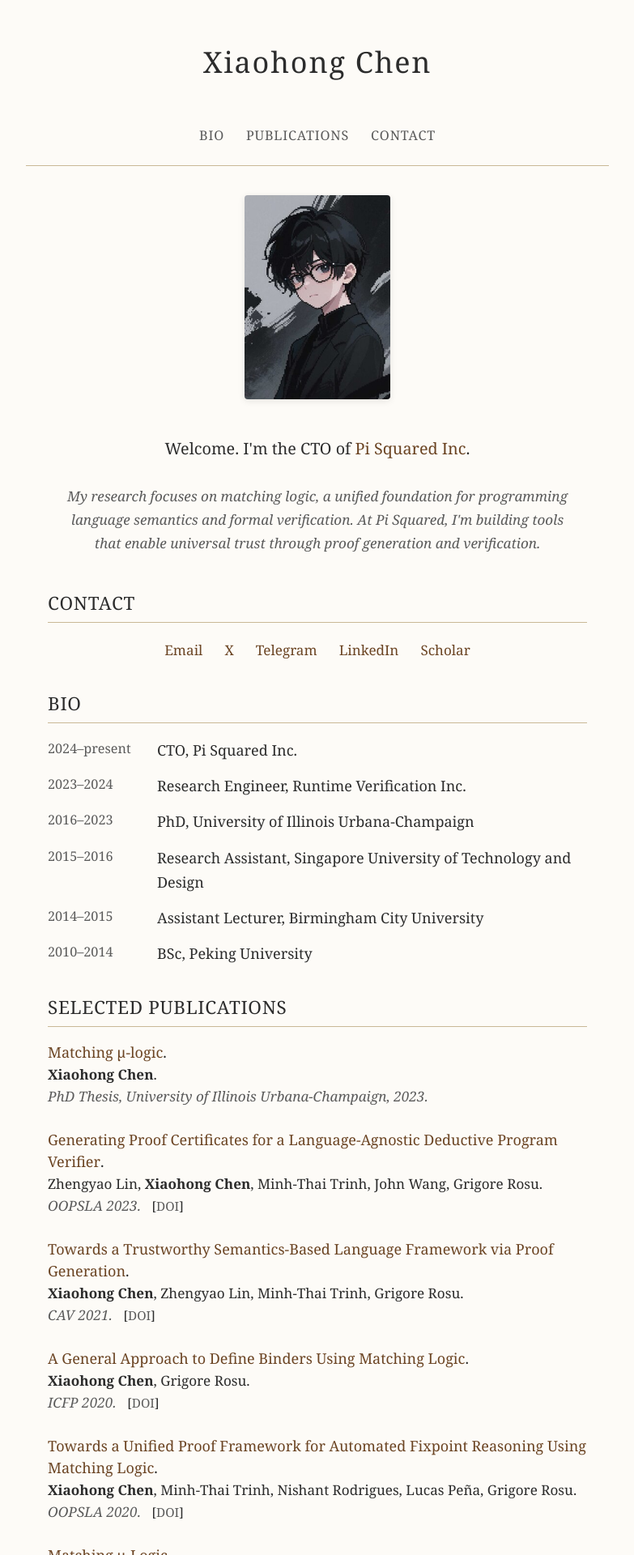
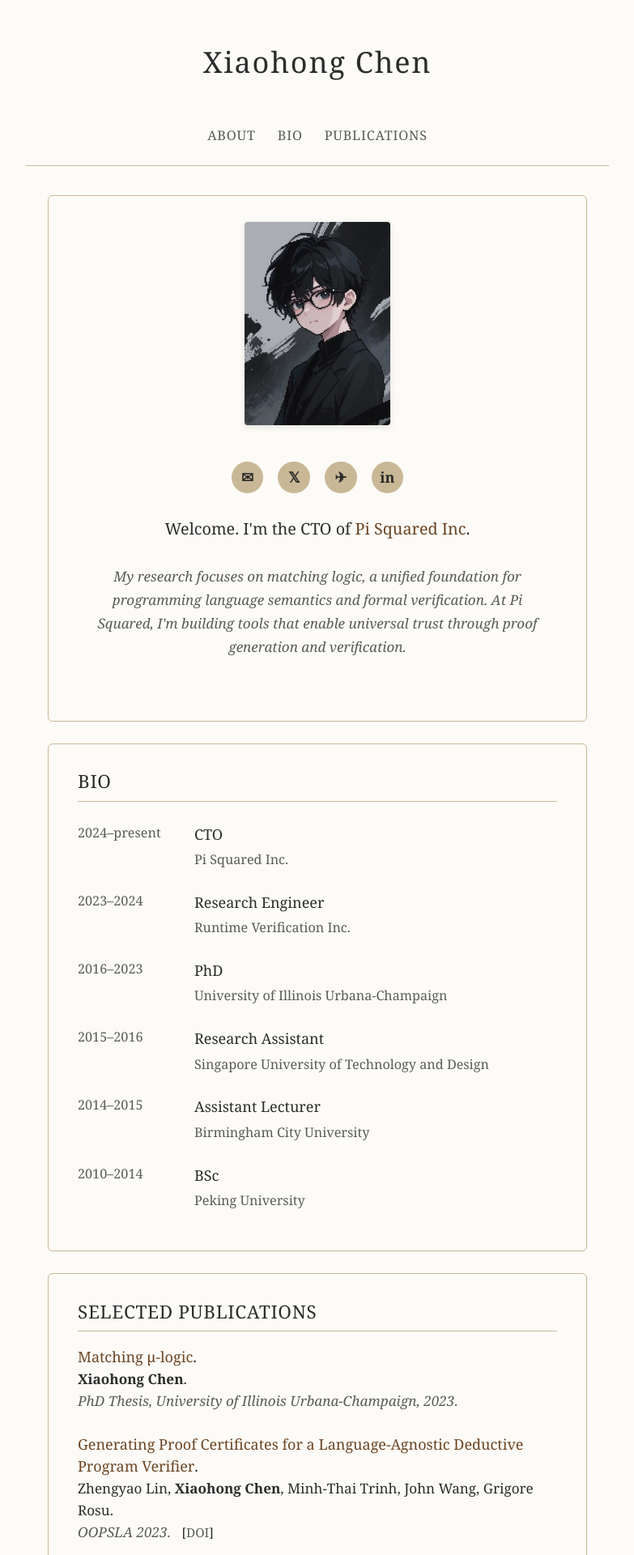
Before and after one commit to xc93/xc93.github.io, a Jekyll site: the page built from index.markdown, in a window 1280 px wide. Shown: the top 1920 px of the page at 81% size, without its empty margins (248-1031 px from the left). Built offline with Jekyll 4.4.1, drawn with Linux system fonts in a browser that asks for light colours.

Commit message:
Design refinements
- Bio: cleaner 2-column layout, no borders
- Contact: moved to icons under profile picture
- Removed Contact nav link
- Publications: full list (no collapsible)
- Fixed anchor scroll offset for sticky nav
- Removed Google Scholar link

```diff
--- a/assets/css/custom.css
+++ b/assets/css/custom.css
@@ -60,6 +60,38 @@ body {
   max-width: var(--max-width);
   margin: 0 auto;
   padding: 3rem var(--spacing) 4rem;
+}
+
+/* Section cards */
+section, .section {
+  background: var(--color-bg);
+  border: 1px solid var(--color-rule);
+  border-radius: 6px;
+  padding: 1.75rem 2rem;
+  margin-bottom: 1.5rem;
+  box-shadow: 0 1px 3px rgba(0,0,0,0.04);
+}
+
+@media (prefers-color-scheme: dark) {
+  section, .section {
+    background: rgba(255,255,255,0.02);
+    box-shadow: 0 1px 3px rgba(0,0,0,0.2);
+  }
+}
+
+section h2:first-child,
+.section h2:first-child {
+  margin-top: 0;
+}
+
+section:first-of-type {
+  text-align: center;
+}
+
+section .pub-list,
+section .bio-list,
+section .contact-list {
+  margin-bottom: 0;
 }
 
 /* Navigation */
@@ -209,47 +241,77 @@ li::marker {
   padding: 0 1rem;
 }
 
-/* Contact section */
-.contact-list {
+/* Contact icons */
+.contact-icons {
   list-style: none;
   padding: 0;
   display: flex;
   justify-content: center;
-  flex-wrap: wrap;
-  gap: 0.5rem 1.5rem;
-  margin-bottom: 2rem;
+  gap: 1rem;
+  margin: 1rem 0 1.5rem;
 }
 
-.contact-list li {
+.contact-icons li {
   margin: 0;
 }
 
-.contact-list a {
-  font-size: 0.95rem;
+.contact-icons a {
+  display: inline-flex;
+  align-items: center;
+  justify-content: center;
+  width: 2.2rem;
+  height: 2.2rem;
+  border-radius: 50%;
+  background: var(--color-rule);
+  color: var(--color-text);
+  font-size: 1rem;
+  font-weight: 600;
+  border-bottom: none;
+  transition: background 0.2s ease;
+}
+
+.contact-icons a:hover {
+  background: var(--color-link);
+  color: var(--color-bg);
 }
 
 /* Bio timeline */
 .bio-list {
   list-style: none;
   padding: 0;
+  margin: 0;
 }
 
 .bio-list li {
-  margin-bottom: 0.75rem;
-  padding-left: 0;
-  display: flex;
-  gap: 1rem;
+  display: grid;
+  grid-template-columns: 7rem 1fr;
+  gap: 0.25rem 1rem;
+  padding: 0.4rem 0;
 }
 
 .bio-list .year {
-  flex-shrink: 0;
-  width: 6.5rem;
   color: var(--color-text-muted);
   font-size: 0.9rem;
 }
 
-.bio-list .role {
-  flex: 1;
+.bio-list .info {
+  display: flex;
+  flex-direction: column;
+  gap: 0.15rem;
+}
+
+.bio-list .title {
+  font-weight: 500;
+}
+
+.bio-list .place {
+  color: var(--color-text-muted);
+  font-size: 0.9rem;
+}
+
+/* Fix anchor scroll offset for sticky nav */
+section[id] {
+  scroll-margin-top: 4rem;
 }
 
 /* Publications */
--- a/index.markdown
+++ b/index.markdown
@@ -4,79 +4,81 @@ layout: default
 
 <nav class="site-nav">
   <ul>
+    <li><a href="#about">About</a></li>
     <li><a href="#bio">Bio</a></li>
     <li><a href="#publications">Publications</a></li>
-    <li><a href="#contact">Contact</a></li>
   </ul>
 </nav>
 
-<div class="profile">
-  <img src="/assets/profile.jpg" alt="Xiaohong Chen">
-</div>
+<section id="about">
+  <div class="profile">
+    <img src="/assets/profile.jpg" alt="Xiaohong Chen">
+  </div>
 
-<p class="intro">Welcome. I'm the CTO of <a href="https://pi2.network">Pi Squared Inc</a>.</p>
+  <ul class="contact-icons">
+    <li><a href="mailto:xiaohong.chen@pi2.network" title="Email">✉</a></li>
+    <li><a href="https://x.com/chenxiaohong" title="X">𝕏</a></li>
+    <li><a href="https://t.me/xiaohong_chen" title="Telegram">✈</a></li>
+    <li><a href="https://www.linkedin.com/in/chen-xiaohong/" title="LinkedIn">in</a></li>
+  </ul>
 
-<p class="research-overview">My research focuses on matching logic, a unified foundation for programming language semantics and formal verification. At Pi Squared, I'm building tools that enable universal trust through proof generation and verification.</p>
+  <p class="intro">Welcome. I'm the CTO of <a href="https://pi2.network">Pi Squared Inc</a>.</p>
 
-<h2 id="contact">Contact</h2>
+  <p class="research-overview">My research focuses on matching logic, a unified foundation for programming language semantics and formal verification. At Pi Squared, I'm building tools that enable universal trust through proof generation and verification.</p>
+</section>
 
-<ul class="contact-list">
-  <li><a href="mailto:xiaohong.chen@pi2.network">Email</a></li>
-  <li><a href="https://x.com/chenxiaohong">X</a></li>
-  <li><a href="https://t.me/xiaohong_chen">Telegram</a></li>
-  <li><a href="https://www.linkedin.com/in/chen-xiaohong/">LinkedIn</a></li>
-  <li><a href="https://scholar.google.com/citations?user=4LP6Y64AAAAJ">Scholar</a></li>
-</ul>
+<section id="bio">
+  <h2>Bio</h2>
+  <ul class="bio-list">
+    <li><span class="year">2024–present</span><span class="info"><span class="title">CTO</span><span class="place">Pi Squared Inc.</span></span></li>
+    <li><span class="year">2023–2024</span><span class="info"><span class="title">Research Engineer</span><span class="place">Runtime Verification Inc.</span></span></li>
+    <li><span class="year">2016–2023</span><span class="info"><span class="title">PhD</span><span class="place">University of Illinois Urbana-Champaign</span></span></li>
+    <li><span class="year">2015–2016</span><span class="info"><span class="title">Research Assistant</span><span class="place">Singapore University of Technology and Design</span></span></li>
+    <li><span class="year">2014–2015</span><span class="info"><span class="title">Assistant Lecturer</span><span class="place">Birmingham City University</span></span></li>
+    <li><span class="year">2010–2014</span><span class="info"><span class="title">BSc</span><span class="place">Peking University</span></span></li>
+  </ul>
+</section>
 
-<h2 id="bio">Bio</h2>
+<section id="publications">
+  <h2>Selected Publications</h2>
 
-<ul class="bio-list">
-  <li><span class="year">2024–present</span><span class="role">CTO, Pi Squared Inc.</span></li>
-  <li><span class="year">2023–2024</span><span class="role">Research Engineer, Runtime Verification Inc.</span></li>
-  <li><span class="year">2016–2023</span><span class="role">PhD, University of Illinois Urbana-Champaign</span></li>
-  <li><span class="year">2015–2016</span><span class="role">Research Assistant, Singapore University of Technology and Design</span></li>
-  <li><span class="year">2014–2015</span><span class="role">Assistant Lecturer, Birmingham City University</span></li>
-  <li><span class="year">2010–2014</span><span class="role">BSc, Peking University</span></li>
-</ul>
+  <ul class="pub-list">
+    <li>
+      <a href="/assets/thesis.pdf">Matching μ-logic</a>.<br>
+      <span class="authors"><span class="me">Xiaohong Chen</span>.</span><br>
+      <span class="venue">PhD Thesis, University of Illinois Urbana-Champaign, 2023.</span>
+    </li>
+    <li>
+      <a href="/assets/paper-2023-proof-gen-verifier.pdf">Generating Proof Certificates for a Language-Agnostic Deductive Program Verifier</a>.<br>
+      <span class="authors">Zhengyao Lin, <span class="me">Xiaohong Chen</span>, Minh-Thai Trinh, John Wang, Grigore Rosu.</span><br>
+      <span class="venue">OOPSLA 2023.</span>
+      <span class="links">[<a href="https://doi.org/10.1145/3586029">DOI</a>]</span>
+    </li>
+    <li>
+      <a href="/assets/paper-2021-proof-gen-exec.pdf">Towards a Trustworthy Semantics-Based Language Framework via Proof Generation</a>.<br>
+      <span class="authors"><span class="me">Xiaohong Chen</span>, Zhengyao Lin, Minh-Thai Trinh, Grigore Rosu.</span><br>
+      <span class="venue">CAV 2021.</span>
+      <span class="links">[<a href="https://doi.org/10.1007/978-3-030-81688-9_23">DOI</a>]</span>
+    </li>
+    <li>
+      <a href="/assets/paper-2020-binders.pdf">A General Approach to Define Binders Using Matching Logic</a>.<br>
+      <span class="authors"><span class="me">Xiaohong Chen</span>, Grigore Rosu.</span><br>
+      <span class="venue">ICFP 2020.</span>
+      <span class="links">[<a href="https://doi.org/10.1145/3408970">DOI</a>]</span>
+    </li>
+    <li>
+      <a href="/assets/paper-2020-fixpoint-prover.pdf">Towards a Unified Proof Framework for Automated Fixpoint Reasoning Using Matching Logic</a>.<br>
+      <span class="authors"><span class="me">Xiaohong Chen</span>, Minh-Thai Trinh, Nishant Rodrigues, Lucas Peña, Grigore Rosu.</span><br>
+      <span class="venue">OOPSLA 2020.</span>
+      <span class="links">[<a href="https://doi.org/10.1145/3428229">DOI</a>]</span>
+    </li>
+    <li>
+      <a href="/assets/paper-2019-matching-mu-logic.pdf">Matching μ-Logic</a>.<br>
+      <span class="authors"><span class="me">Xiaohong Chen</span>, Grigore Rosu.</span><br>
+      <span class="venue">LICS 2019.</span>
+      <span class="links">[<a href="https://doi.org/10.1109/LICS.2019.8785675">DOI</a>]</span>
+    </li>
+  </ul>
 
-<h2 id="publications">Selected Publications</h2>
-
-<ul class="pub-list">
-  <li>
-    <a href="/assets/thesis.pdf">Matching μ-logic</a>.<br>
-    <span class="authors"><span class="me">Xiaohong Chen</span>.</span><br>
-    <span class="venue">PhD Thesis, University of Illinois Urbana-Champaign, 2023.</span>
-  </li>
-  <li>
-    <a href="/assets/paper-2023-proof-gen-verifier.pdf">Generating Proof Certificates for a Language-Agnostic Deductive Program Verifier</a>.<br>
-    <span class="authors">Zhengyao Lin, <span class="me">Xiaohong Chen</span>, Minh-Thai Trinh, John Wang, Grigore Rosu.</span><br>
-    <span class="venue">OOPSLA 2023.</span>
-    <span class="links">[<a href="https://doi.org/10.1145/3586029">DOI</a>]</span>
-  </li>
-  <li>
-    <a href="/assets/paper-2021-proof-gen-exec.pdf">Towards a Trustworthy Semantics-Based Language Framework via Proof Generation</a>.<br>
-    <span class="authors"><span class="me">Xiaohong Chen</span>, Zhengyao Lin, Minh-Thai Trinh, Grigore Rosu.</span><br>
-    <span class="venue">CAV 2021.</span>
-    <span class="links">[<a href="https://doi.org/10.1007/978-3-030-81688-9_23">DOI</a>]</span>
-  </li>
-  <li>
-    <a href="/assets/paper-2020-binders.pdf">A General Approach to Define Binders Using Matching Logic</a>.<br>
-    <span class="authors"><span class="me">Xiaohong Chen</span>, Grigore Rosu.</span><br>
-    <span class="venue">ICFP 2020.</span>
-    <span class="links">[<a href="https://doi.org/10.1145/3408970">DOI</a>]</span>
-  </li>
-  <li>
-    <a href="/assets/paper-2020-fixpoint-prover.pdf">Towards a Unified Proof Framework for Automated Fixpoint Reasoning Using Matching Logic</a>.<br>
-    <span class="authors"><span class="me">Xiaohong Chen</span>, Minh-Thai Trinh, Nishant Rodrigues, Lucas Peña, Grigore Rosu.</span><br>
-    <span class="venue">OOPSLA 2020.</span>
-    <span class="links">[<a href="https://doi.org/10.1145/3428229">DOI</a>]</span>
-  </li>
-  <li>
-    <a href="/assets/paper-2019-matching-mu-logic.pdf">Matching μ-Logic</a>.<br>
-    <span class="authors"><span class="me">Xiaohong Chen</span>, Grigore Rosu.</span><br>
-    <span class="venue">LICS 2019.</span>
-    <span class="links">[<a href="https://doi.org/10.1109/LICS.2019.8785675">DOI</a>]</span>
-  </li>
-</ul>
-
-<p class="view-all"><a href="/publications.html">View all publications →</a></p>
+  <p class="view-all"><a href="/publications.html">View all publications →</a></p>
+</section>
```
Also changed, not shown: publications.html (+16 -39 lines).
